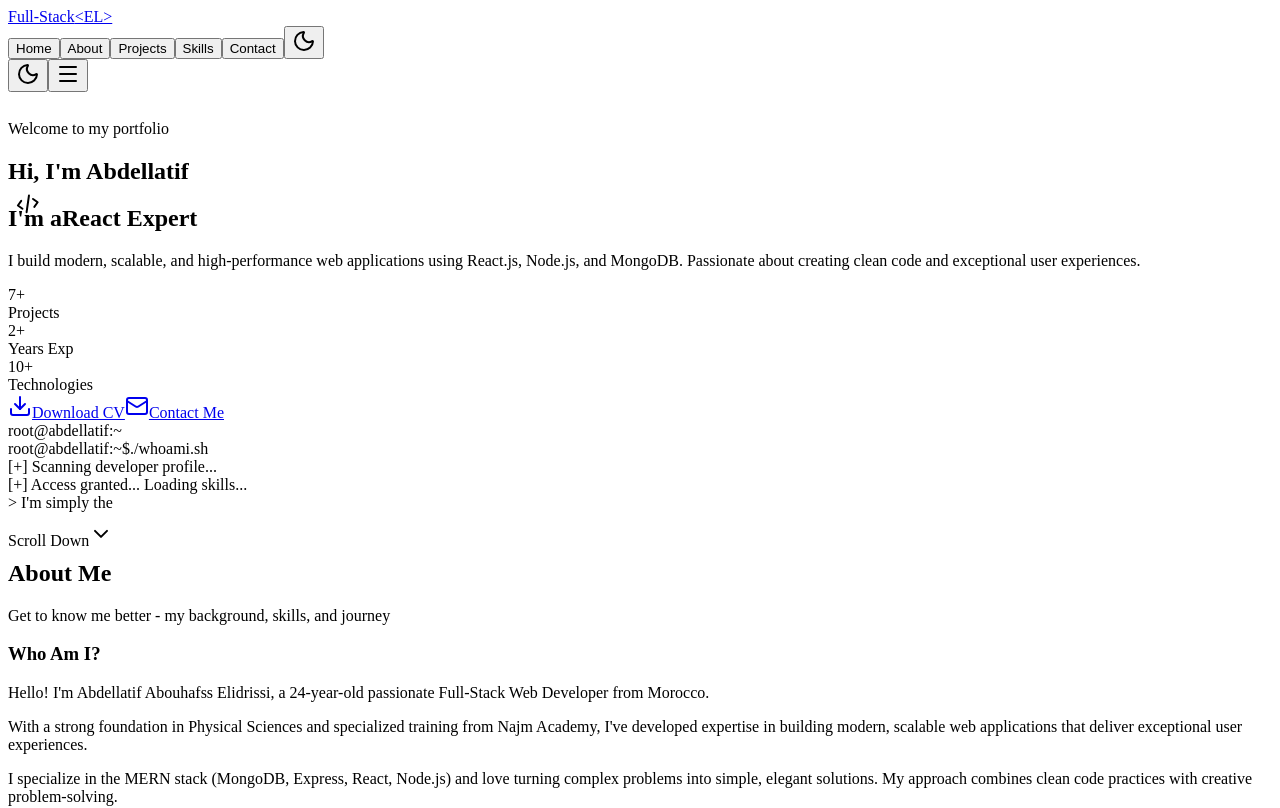
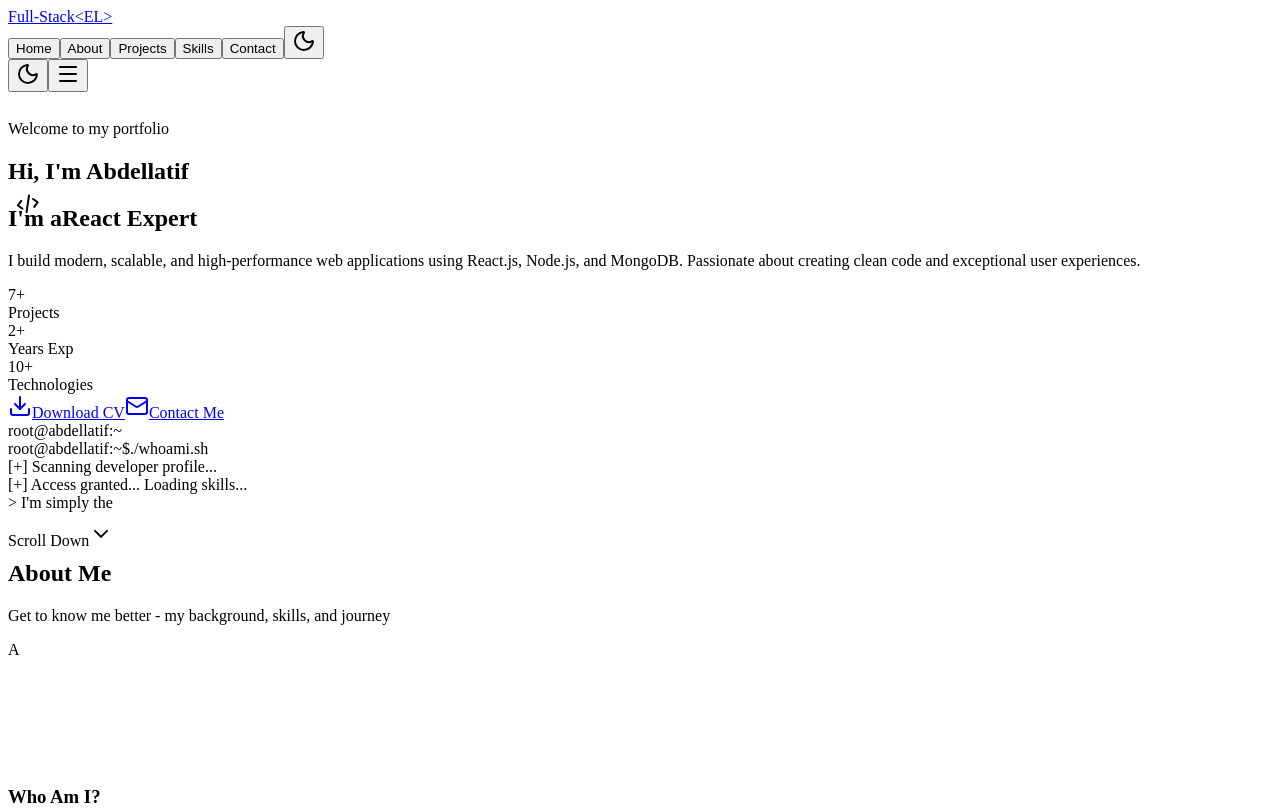
Before and after one commit to abdellatif6abouhafs-elidrissi/full-stack, a React (Vite) app: page / in a window 1280 px wide. Shown: the top 808 px of the page. Built offline with nearby package versions, Linux system fonts and the light colour scheme; the HTML template or start-up script is replaced by a standard one.

Commit message:
Add profile image with floating tech logos on hover in About section

```diff
--- a/src/sections/About.jsx
+++ b/src/sections/About.jsx
@@ -1,9 +1,20 @@
 import { motion } from 'framer-motion'
 import { GraduationCap, Award, Code2, Calendar } from 'lucide-react'
+import { useState } from 'react'
 
 const skills = [
   'JavaScript', 'React.js', 'Node.js', 'Express',
   'MongoDB', 'Tailwind CSS', 'REST APIs', 'Git'
+]
+
+// Tech logos with SVG icons
+const techLogos = [
+  { name: 'JavaScript', color: '#F7DF1E', icon: 'JS' },
+  { name: 'React', color: '#61DAFB', icon: '⚛️' },
+  { name: 'Node.js', color: '#339933', icon: 'N' },
+  { name: 'MongoDB', color: '#47A248', icon: 'M' },
+  { name: 'Git', color: '#F05032', icon: 'G' },
+  { name: 'TypeScript', color: '#3178C6', icon: 'TS' },
 ]
 
 const timeline = [
@@ -57,6 +68,87 @@ const About = () => {
           <p className="text-gray-400 max-w-2xl mx-auto">
             Get to know me better - my background, skills, and journey
           </p>
+        </motion.div>
+
+        {/* Profile Image with Floating Tech Logos */}
+        <motion.div
+          initial={{ opacity: 0, scale: 0.9 }}
+          whileInView={{ opacity: 1, scale: 1 }}
+          viewport={{ once: true }}
+          className="flex justify-center mb-16"
+        >
+          <div className="relative group">
+            {/* Main Image Container */}
+            <motion.div
+              className="relative w-64 h-64 md:w-80 md:h-80 rounded-full overflow-hidden border-4 border-primary/30 shadow-[0_0_40px_rgba(56,189,248,0.3)]"
+              whileHover={{ scale: 1.05 }}
+              transition={{ duration: 0.3 }}
+            >
+              {/* Placeholder gradient - replace with your actual image */}
+              <div className="w-full h-full bg-gradient-to-br from-primary/20 via-dark-secondary to-purple-500/20 flex items-center justify-center">
+                <span className="text-6xl md:text-8xl font-bold gradient-text">A</span>
+              </div>
+
+              {/* Overlay on hover */}
+              <div className="absolute inset-0 bg-primary/10 opacity-0 group-hover:opacity-100 transition-opacity duration-300" />
+            </motion.div>
+
+            {/* Floating Tech Logos - appear on hover */}
+            {techLogos.map((tech, index) => {
+              const angle = (index * 60) - 60 // Distribute around the circle
+              const radius = 160 // Distance from center
+              const x = Math.cos((angle * Math.PI) / 180) * radius
+              const y = Math.sin((angle * Math.PI) / 180) * radius
+
+              return (
+                <motion.div
+                  key={tech.name}
+                  className="absolute w-12 h-12 md:w-14 md:h-14 rounded-full flex items-center justify-center text-sm md:text-base font-bold shadow-lg cursor-pointer opacity-0 group-hover:opacity-100"
+                  style={{
+                    backgroundColor: tech.color,
+                    color: tech.name === 'JavaScript' || tech.name === 'TypeScript' ? '#000' : '#fff',
+                    left: '50%',
+                    top: '50%',
+                    boxShadow: `0 0 20px ${tech.color}50`,
+                  }}
+                  initial={{ x: 0, y: 0, scale: 0 }}
+                  whileHover={{ scale: 1.2 }}
+                  animate={{
+                    x: x - 24,
+                    y: y - 24,
+                  }}
+                  transition={{
+                    duration: 0.5,
+                    delay: index * 0.1,
+                    type: 'spring',
+                    stiffness: 200
+                  }}
+                  title={tech.name}
+                >
+                  {tech.icon}
+                </motion.div>
+              )
+            })}
+
+            {/* Glowing ring animation */}
+            <motion.div
+              className="absolute inset-0 rounded-full border-2 border-primary/50 opacity-0 group-hover:opacity-100"
+              animate={{
+                scale: [1, 1.1, 1],
+                opacity: [0.5, 0.2, 0.5]
+              }}
+              transition={{
+                duration: 2,
+                repeat: Infinity,
+                ease: 'easeInOut'
+              }}
+              style={{
+                width: '100%',
+                height: '100%',
+                boxShadow: '0 0 30px rgba(56, 189, 248, 0.5)'
+              }}
+            />
+          </div>
         </motion.div>
 
         <div className="grid lg:grid-cols-2 gap-12 items-start">
```
